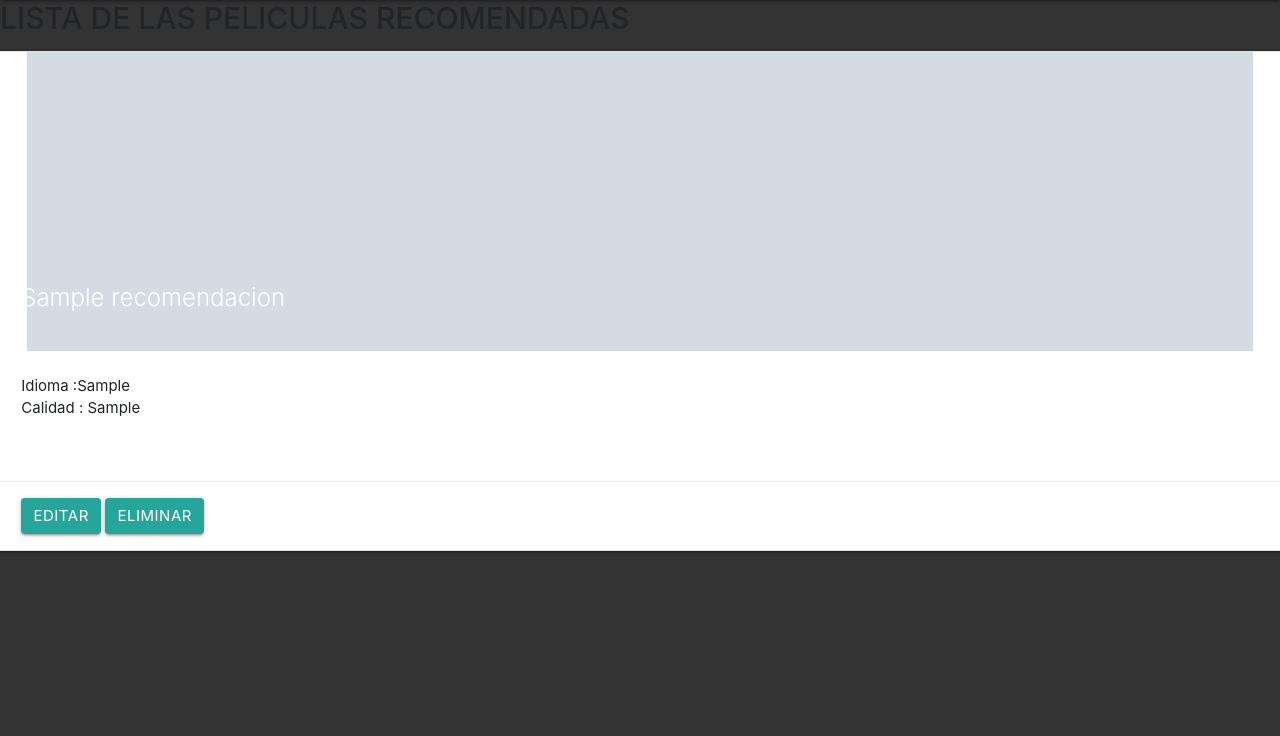
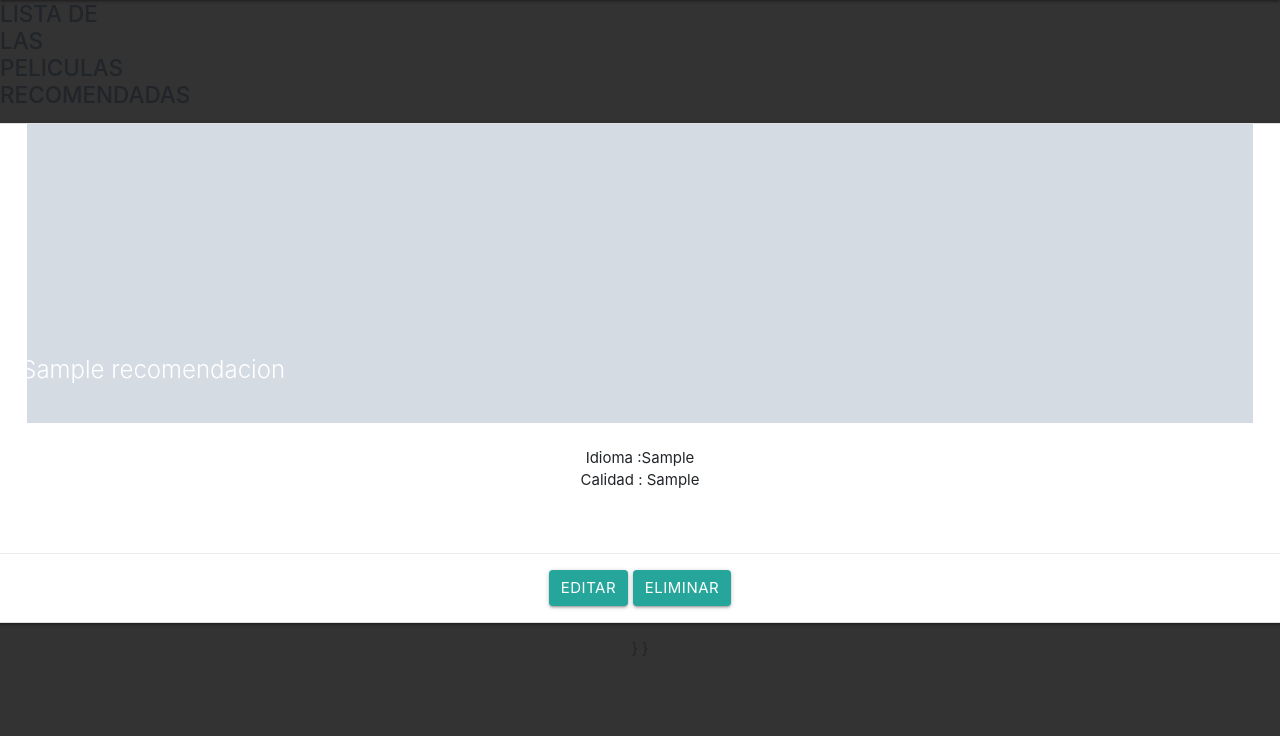
Before and after one commit to dpepe20/Linkpelis, a Django app: page /recomendacion/ in a window 1280 px wide. Shown: the part 64-800 px from the top of the page. Run offline with Django 3.2, Linux system fonts and the light colour scheme; a user stored in the database is signed in; tables that the repository leaves empty hold one stand-in row (values such as "Sample post"); grey boxes marked "Sample" are stand-in pictures; some libraries are stand-ins or nearby versions.

Commit message:
Update lista_recomendacion.html

```diff
--- a/templates/lista_recomendacion.html
+++ b/templates/lista_recomendacion.html
@@ -10,16 +10,16 @@
 
 <body>
 
-			<h2 >LISTA DE LAS PELICULAS RECOMENDADAS </h2>
+			<h4 >LISTA DE LAS PELICULAS RECOMENDADAS </h4>
 	<div>
 	<div class="row">
 	{% for p in lista %}
 
 
-    <div class="col s12 m3 x3 xl3 ">
+    <div class="col s12 m6 l3 center-align">
       <div class="card large">
         <div class="card-image">
-			 <img src="/media/{{p.imga}}" width="170px">
+			 <img src="/media/{{p.imga}}">
           <span class="card-title">{{p.rec_Nombre}}</span>
         </div>
         <div class="card-content">
@@ -27,15 +27,19 @@
            Calidad :  {{p.rec_calidad}}
         </div>
         <div class="card-action">
+        	{%if user.is_staff %}
      <a
 	class="waves-effect waves-light btn" href="{% url 'vista_editar_recomendacion' id_rec=p.id %}"> Editar
 	</a>
 	<a
 	class="waves-effect waves-light btn" href="{% url 'vista_eliminar_recomendacion' id_rec=p.id %}"> Eliminar
 	</a>
+		{%endif%}
 
         </div>
       </div>
+		}
+		}
     </div>
   	{% endfor %}
 	</div>
```
